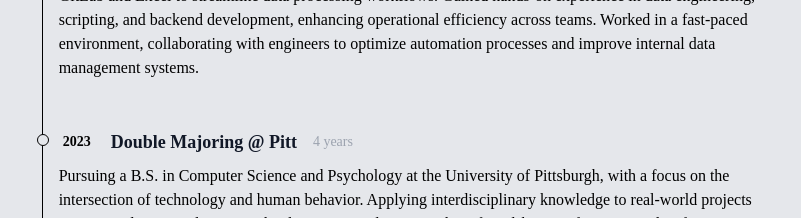
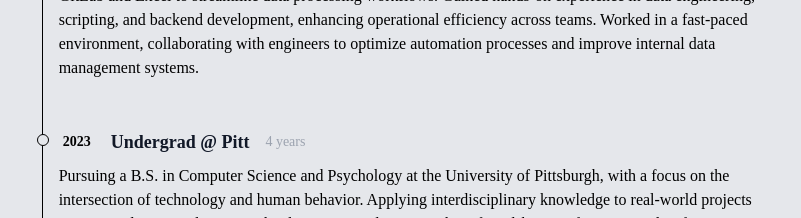
Before and after one commit to remysedlak/portfolio, a React (Vite) app: page / in a window 1280 px wide. Shown: the part 1600-1818 px from the top of the page, without its empty margins (239-1040 px from the left). Built offline with nearby package versions, Linux system fonts and the light colour scheme; a web font is replaced by a local one.

Commit message:
another title, last one

```diff
--- a/src/data/timeline.js
+++ b/src/data/timeline.js
@@ -33,7 +33,7 @@ const timeline = [
     },
     {
         year: '2023',
-        title: 'Double Majoring @ Pitt',
+        title: 'Undergrad @ Pitt',
         duration: '4 years',
         details: `Pursuing a B.S. in Computer Science and Psychology at the University of Pittsburgh, with a focus on the intersection of technology and human behavior.
         Applying interdisciplinary knowledge to real-world projects in AI, UX design, and music technology.
```
